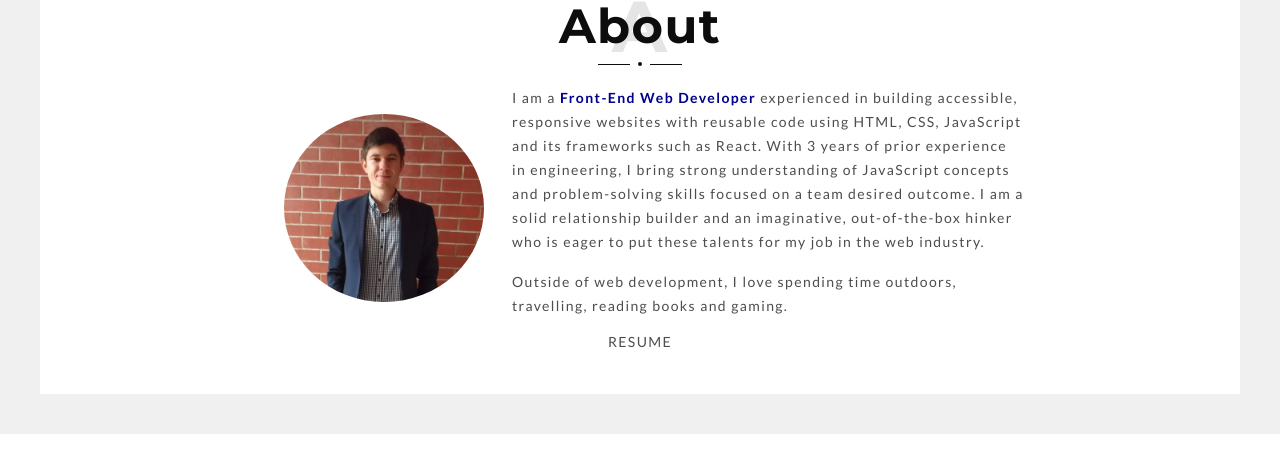
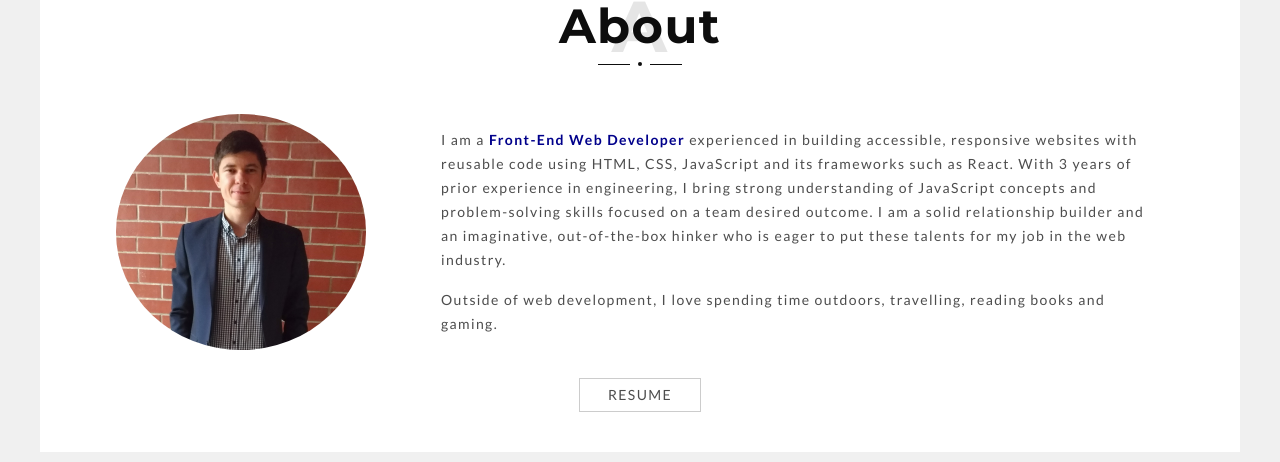
Before and after one commit to Illia16/portfolio, a Vue app: page / in a window 1280 px wide. Shown: the part 878-1340 px from the top of the page. Before the commit the page ends 1312 px from the top, so only its background shows below. Built offline with nearby package versions, Linux system fonts and the light colour scheme.

Commit message:
about section done

```diff
--- a/src/components/About.vue
+++ b/src/components/About.vue
@@ -7,9 +7,10 @@
 
     <div class="flex flex-wrap">
       <div class="flex-auto m-7">
-        <img src="../assets/myPhoto.jpg" alt="my photo" class="myPhoto">
+        <img src="../assets/myPhoto.jpg" alt="my photo" class="m-auto myPhoto">
       </div>
-      <div class="flex-auto max-w-lg">
+
+      <div class="m-auto myStory">
         <p>I am a <strong class="text-blue">Front-End Web Developer</strong> experienced in building accessible,
           responsive websites with reusable code using HTML, CSS, JavaScript and its frameworks such as React.
           With 3 years of prior experience in engineering,
@@ -24,18 +25,17 @@
       </div>
     </div>
 
-    <div class="text-center">
-      <a href="#">RESUME</a>
-    </div>
+    <ButtonLink :href="'https://illiaweb.dev/cv/Resume-WEB-DEV-Illia%20Nikitin.pdf'">RESUME</ButtonLink>
   </section>
 </template>
 
 <script>
 import Separator from './smallComponents/Separator';
+import ButtonLink from './smallComponents/ButtonLink';
 
 export default {
   name: 'About',
-  components: { Separator },
+  components: { Separator, ButtonLink },
 }
 </script>
 
@@ -47,7 +47,12 @@ export default {
   }
 
   .myPhoto {
-    max-width: 200px;
+    max-width: 250px;
     border-radius: 50%;
   }
+
+  .myStory {
+    flex: 1 1 70%;
+    padding: 2.5rem;
+  }
 </style>
--- /dev/null
+++ b/src/components/smallComponents/ButtonLink.vue
@@ -0,0 +1,41 @@
+<template>
+    <div>
+      <a :href="href" target="_blank" class="relative px-7 py-2 leading-4 z-10 bg-none"><slot /></a>
+    </div>
+</template>
+
+<script>
+export default {
+  name: 'ButtonLink',
+  props: ['href'],
+
+}
+</script>
+
+<style lang="scss" scoped>
+
+a {
+  border: 1px solid rgba(0,0,0,0.2);
+  transition: all .3s ease-in;
+  display: inline-block;
+  text-decoration: none;
+
+  &::after {
+    content: "";
+    @apply w-full absolute bottom-0 right-0 bg-black h-0;
+    transition: height .2s ease;
+    z-index: -1;
+  }
+
+  &:hover,
+  &:focus {
+    border: 1px solid transparent;
+    color: white;
+
+    &::after {
+      height: 100%;
+    }
+  }
+}
+
+</style>
```
Also changed, not shown: src/styles/_general.scss (line endings or trailing spaces).
